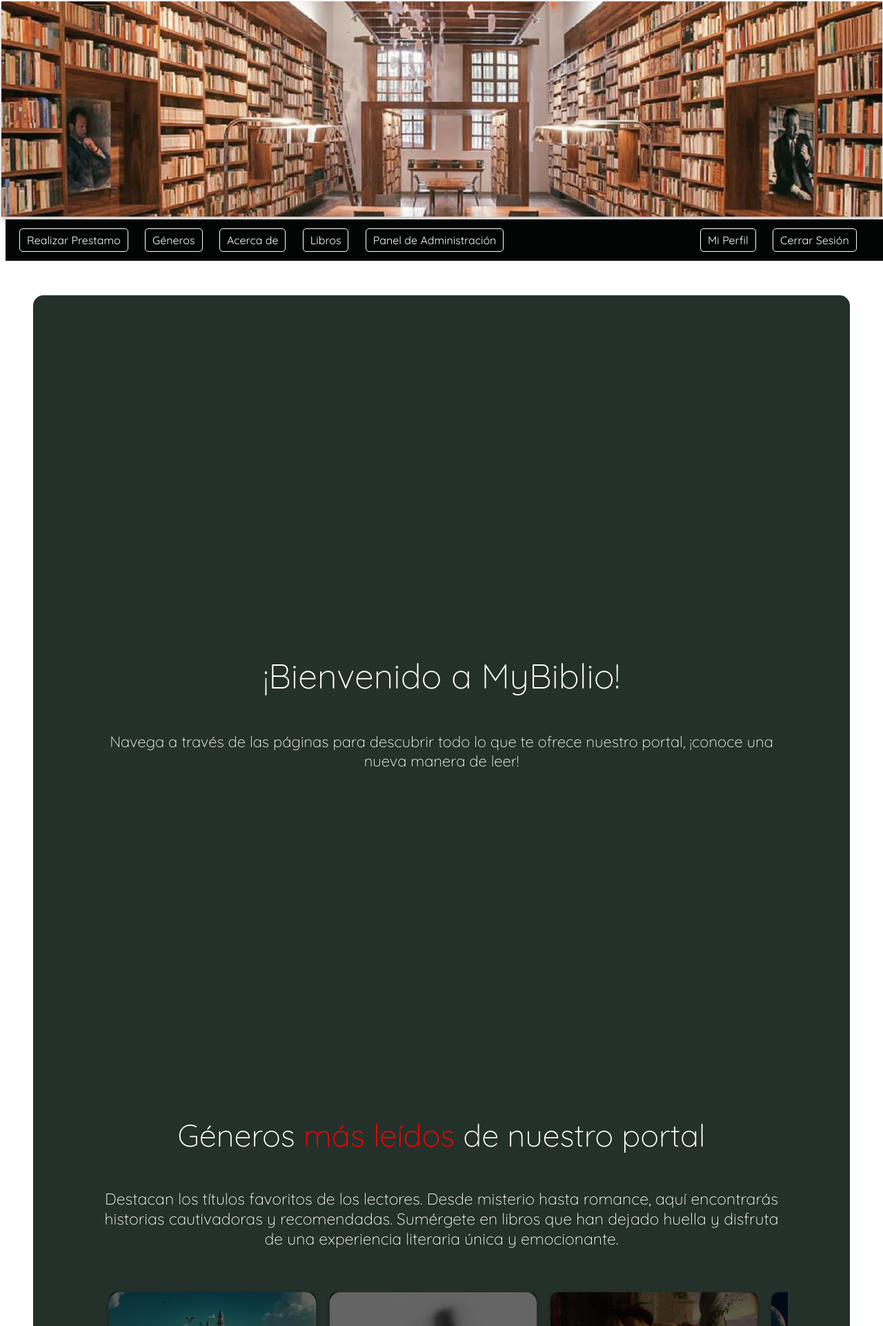
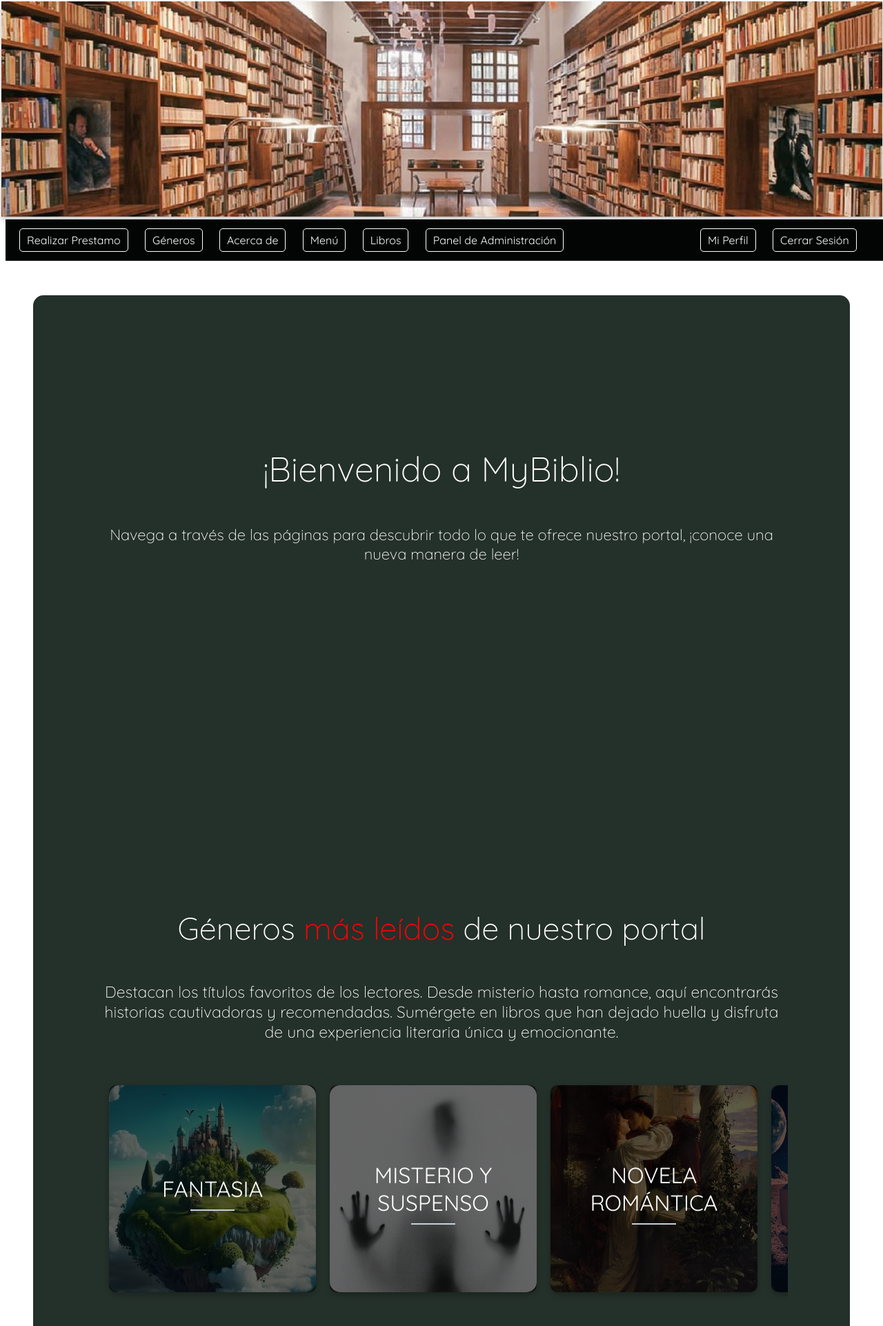
Before and after one commit to YaritAG/ProyectoF_Nora, a PHP site: page /templates/menu.php in a window 1280 px wide. Shown: the top 1922 px of the page at 69% size. Run offline with PHP 8.4, Linux system fonts and the light colour scheme; the visitor is signed in with stand-in values (Sample User, id 1).

Commit message:
CSS Terminado

```diff
--- a/templates/menu.php
+++ b/templates/menu.php
@@ -28,6 +28,7 @@ session_start();
                         <a href="../public/user/prestamos.php" class="btn-prestamo">Realizar Prestamo</a>
                         <a href="../public/user/generos.php" class="btn-generos">Géneros</a>
                         <a href="about.html" class="btn-about">Acerca de</a>
+                        <a href="menu.php" class="btn-menu">Menú</a>
                         <a href="../public/user/libros.php" class="btn-libros">Libros</a>
 
                         <?php if ($_SESSION['user_role'] === 'admin'): ?>
@@ -44,7 +45,7 @@ session_start();
             <!-- Sección donde se encuentra el contenido -->
             <div class="seccion-principal">
                 <!-- seccion del titulo -->
-                <section class="texto-cabecera">
+                <section class="texto-cabecera fade-in">
                     <!-- Titulo y textos -->
                     <h1 class="titulo1">¡Bienvenido a MyBiblio!</h1>
                     <p class="txt1">
@@ -54,7 +55,7 @@ session_start();
                 </section>
 
                 <!-- Sección de los géneros -->
-                <section class="roll-generos">
+                <section class="roll-generos fade-in">
                     <div class="text-container">
                         <h1 class="titulo-secciones"><a href="../public/user/generos.php" class="link-generos">Géneros</a><span class="span-rojo"> más leídos</span> de nuestro portal</h1>
                         <p class="txt-secciones">
@@ -66,7 +67,7 @@ session_start();
                     </div>
 
                     <!-- Galería de géneros -->
-                    <div class="gallery">
+                    <div class="gallery fade-in">
                         <!-- Género Fantasía -->
                         <div class="sec-genero-libro">
                             <a href="/generos/fantasia.html" class="link-genero">
@@ -173,7 +174,7 @@ session_start();
                 <!----------------------------------->
                 <!-- Sección de Libros más famosos -->
                 <!----------------------------------->
-                <section class="roll-librostop">
+                <section class="roll-librostop fade-in">
                     <div class="text-container">
                         <h1 class="titulo-secciones">Libros<span class="span-rojo"> más leídos</span> de la semana</h1>
                         <p class="txt-secciones">
@@ -185,7 +186,7 @@ session_start();
                     </div>
 
                     <!-- Libro de Mago de OZ -->
-                    <div class="gallery">
+                    <div class="gallery fade-in">
                         <div class="seccion-libro">
                             <img src="../assets/imgs/menu/magodeoz.jpg" alt="Portada" class="foto-portada">
                             <div class="card">
@@ -322,39 +323,62 @@ session_start();
 
                 <section class="info">
                     <div class="seccion">
-                        <h1 class="titulo-secciones" id="tittle-info">¿Por qué es importante leer?</h1>
+                        <h1 class="titulo-secciones fade-in" id="tittle-info">¿Por qué es importante leer?</h1>
                         <p class="txt-secciones" id="txt-info1">
                             Leer es una actividad enriquecedora y transformadora que va mucho más allá de una simple distracción. A través de la
                             lectura, las personas no solo adquieren conocimientos, sino que también desarrollan habilidades cruciales para su vida
                             cotidiana y profesional.
                         </p><br>
-                        <p class="txt-secciones" id="txt-info2">
+                        <p class="txt-secciones fade-in" id="txt-info2">
                             Beneficios de la Lectura:
                             <ul class="txt-secciones">
-                                <br><li><b>Expande el Conocimiento:</b> Cada libro es una fuente de información que puede ampliar nuestra comprensión sobre temas
+                                <br><li class="li-1 fade-in"><b>Expande el Conocimiento:</b> Cada libro es una fuente de información que puede ampliar nuestra comprensión sobre temas
                                 específicos y enseñarnos sobre culturas, ciencias, historia, y mucho más.
-                                </li>
+                                <img src="" alt="" class="img-li-1"></li><br>
 
-                                <li><b>Mejora la Concentración y la Memoria:</b> Leer con frecuencia ayuda a mantener la mente activa, fortaleciendo la memoria y
+                                <li class="li-2 fade-in"><b>Mejora la Concentración y la Memoria:</b> Leer con frecuencia ayuda a mantener la mente activa, fortaleciendo la memoria y
                                 la concentración, dos habilidades fundamentales en la era digital.
-                                </li>
+                                <img src="" alt="" class="img-li-2"></li><br>
 
-                                <li><b>Desarrolla el Vocabulario y la Expresión:</b> Al leer, encontramos palabras y expresiones nuevas que enriquecen nuestro
+                                <li class="li-1 fade-in"><b>Desarrolla el Vocabulario y la Expresión:</b> Al leer, encontramos palabras y expresiones nuevas que enriquecen nuestro
                                 vocabulario, ayudándonos a expresar ideas y pensamientos de manera más clara y efectiva.
-                                </li>
+                                <img src="" alt="" class="img-li-1"></li><br>
 
-                                <li><b>Estimula la Imaginación y Creatividad:</b> La lectura permite crear mundos en nuestra mente, lo que fomenta la creatividad y
+                                <li class="li-2 fade-in"><b>Estimula la Imaginación y Creatividad:</b> La lectura permite crear mundos en nuestra mente, lo que fomenta la creatividad y
                                 ayuda a encontrar inspiración.
-                                </li>
+                                <img src="" alt="" class="img-li-2"></li><br>
 
-                                <li><b>Reduce el Estrés:</b> Sumergirse en una buena historia ayuda a desconectar de las preocupaciones diarias, promoviendo la
+                                <li class="li-1 fade-in"><b>Reduce el Estrés:</b> Sumergirse en una buena historia ayuda a desconectar de las preocupaciones diarias, promoviendo la
                                 relajación y el bienestar emocional.
-                                </li>
+                                <img src="" alt="" class="img-li1"></li>
                             </ul>
                         </p>
                     </div>
                 </section>
             </div>
         </div>
+        <script>
+        // Seleccionamos todas las secciones a las que queremos aplicar el efecto
+        const sections = document.querySelectorAll('.fade-in');
+
+        // Configuramos el IntersectionObserver para activar o desactivar el efecto
+        const observer = new IntersectionObserver(entries => {
+            entries.forEach(entry => {
+                if (entry.isIntersecting) {
+                    entry.target.classList.add('visible'); // Añade la clase cuando entra en la vista
+                } else {
+                    entry.target.classList.remove('visible'); // Elimina la clase cuando sale de la vista
+                }
+            });
+        }, {
+            threshold: 0.1 // Configuración para activar el efecto cuando el 10% de la sección esté en la vista
+        });
+
+        // Observamos cada sección
+        sections.forEach(section => {
+            observer.observe(section);
+        });
+    </script>
+
     </body>
 </html>
--- a/templates/static/menu.css
+++ b/templates/static/menu.css
@@ -5,7 +5,22 @@ body{
 }
 
 /* ----------------------------------------
-/
+/   Efecto de Desvanecimiento
+/ ---------------------------------------- */
+/* Efecto de entrada */
+.fade-in {
+    opacity: 0;
+    transform: translateY(20px);
+    transition: opacity 0.8s ease-out, transform 0.8s ease-out;
+}
+
+.fade-in.visible {
+    opacity: 1;
+    transform: translateY(0);
+}
+
+/* ----------------------------------------
+/   Sección de la navbar
 / ---------------------------------------- */
 
 .barra-superior {
@@ -29,7 +44,8 @@ body{
 .btn-libros,
 .btn-admin,
 .btn-logout,
-.btn-perfil{
+.btn-perfil,
+.btn-menu{
     margin-right: 20px;
     border-radius: 5px;
     padding: 6px 10px;
@@ -42,7 +58,8 @@ a.btn-about,
 a.btn-libros,
 a.btn-admin,
 a.btn-logout,
-a.btn-perfil {
+a.btn-perfil,
+a.btn-menu{
     text-decoration: none;
     color: inherit;
     /* Mantiene el color del enlace como el color de su contenedor o página */
@@ -74,7 +91,7 @@ a.btn-perfil {
 }
 
 .titulo1{
-    margin-top: 500px;
+    margin-top: 200px;
     font-size: 50px;
     font-weight: 300;
     width: 100%;
@@ -380,3 +397,24 @@ a.link-generos {
 .info {
     margin-top: 500px;
 }
+
+.tittle-info {
+    font-weight: 400;
+}
+
+#txt-info2{
+    font-size: 40px;
+    margin-top: 500px;
+    margin-bottom: 500px;
+}
+
+.li-1 {
+    width: 450px;
+    margin-bottom: 500px;
+}
+
+.li-2 {
+    width: 480px;
+    margin-bottom: 500px;
+    margin-left: 500px;
+}
```
